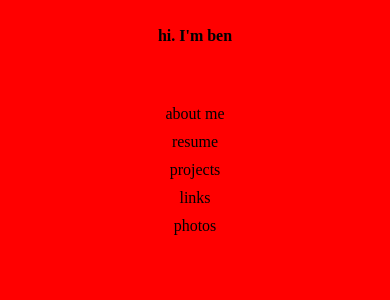
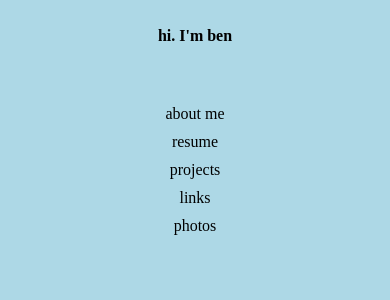
Before and after one commit to benastahl/ben_portfolio_website, a Flask app: page / in a window 390 px wide. Shown: the top 300 px of the page. Run offline with Flask 3, Linux system fonts and the light colour scheme.

Commit message:
mobile testing

```diff
--- a/static/stylesheets/index.css
+++ b/static/stylesheets/index.css
@@ -4,7 +4,6 @@ body, html {
 }
 
 .containers {
-    flex-direction: column;
     text-align: center;
 }
 
@@ -44,6 +43,6 @@ a {
 @media (max-width: 768px) {
     /* Styles for tablets and smaller */
     body {
-        background-color: red;
+        background-color: lightblue;
     }
 }
--- a/templates/about.html
+++ b/templates/about.html
@@ -2,7 +2,8 @@
 <html lang="en">
 <head>
     <meta charset="UTF-8">
-    <title>About - Ben Stahl</title>
+    <title>Ben Stahl - About</title>
+    <meta name="viewport" content="width=device-width, initial-scale=1">
     <link rel="stylesheet" href="../static/stylesheets/about.css">
     <link rel="stylesheet" href="../static/stylesheets/all.css">
 </head>
--- a/templates/index.html
+++ b/templates/index.html
@@ -2,7 +2,8 @@
 <html lang="en">
 <head>
     <meta charset="UTF-8">
-    <title>Home - Ben Stahl</title>
+    <title>Ben Stahl - Home</title>
+    <meta name="viewport" content="width=device-width, initial-scale=1">
     <link rel="stylesheet" href="../static/stylesheets/index.css">
 </head>
 <body>
--- a/templates/links.html
+++ b/templates/links.html
@@ -2,7 +2,8 @@
 <html lang="en">
 <head>
     <meta charset="UTF-8">
-    <title>Links - Ben Stahl</title>
+    <title>Ben Stahl - Links</title>
+    <meta name="viewport" content="width=device-width, initial-scale=1">
     <link rel="stylesheet" href="../static/stylesheets/links.css">
 </head>
 <body>
--- a/templates/resume.html
+++ b/templates/resume.html
@@ -2,7 +2,8 @@
 <html lang="en">
 <head>
     <meta charset="UTF-8">
-    <title>Resume - Ben Stahl</title>
+    <meta name="viewport" content="width=device-width, initial-scale=1">
+    <title>Ben Stahl - Resume</title>
 </head>
 <body>
 
```
